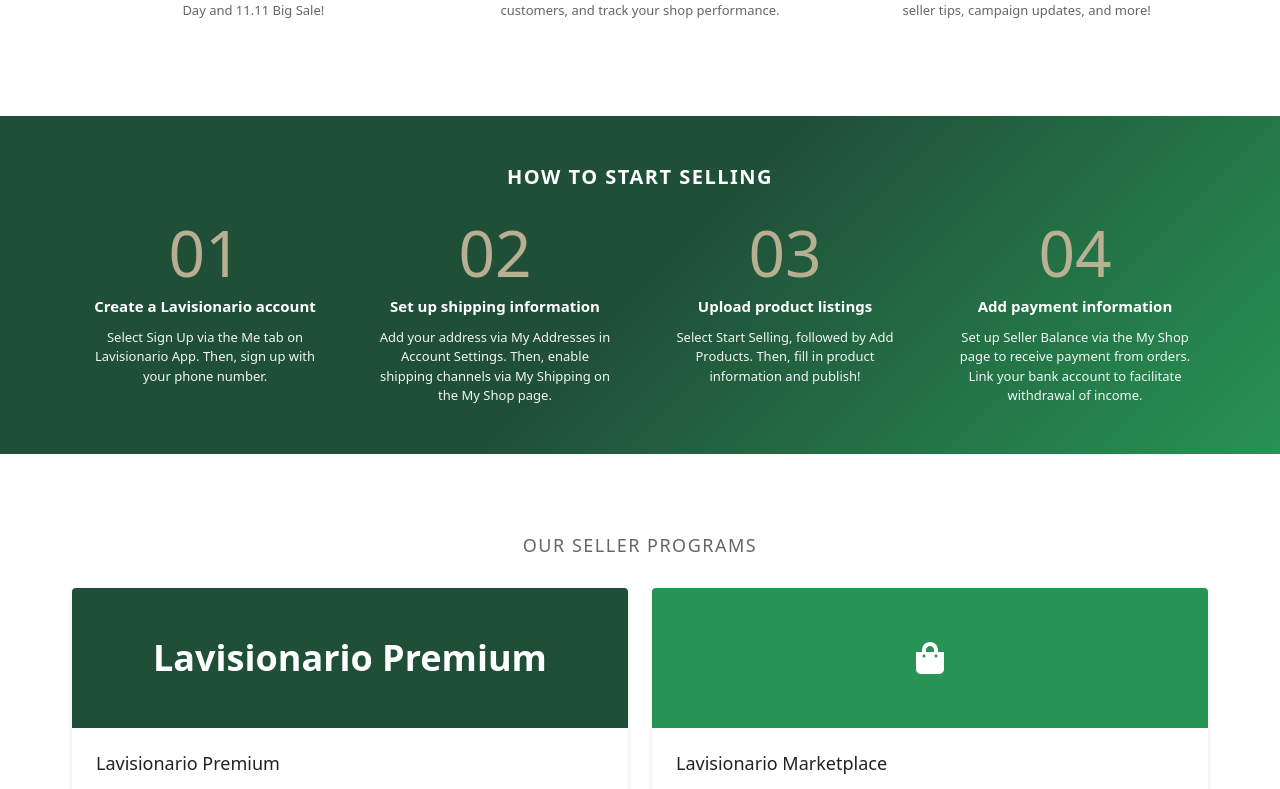
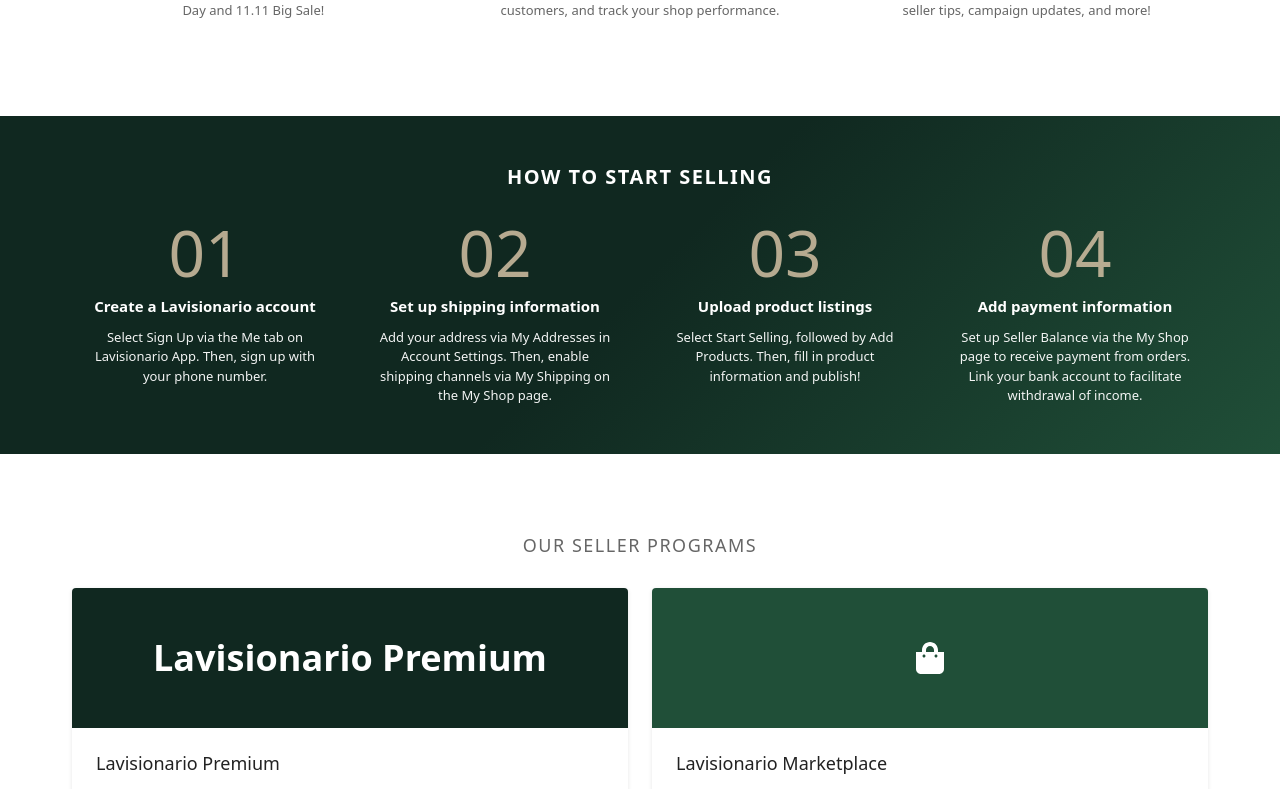
Before and after one commit to lavisionariodev/LV, a Next.js app in the folder frontend/: page /seller/signup in a window 1280 px wide. Shown: the part 1285-2074 px from the top of the page. Built offline with nearby package versions, Linux system fonts and the light colour scheme.

Commit message:
Update dependencies and enhance color theme; add Need Help page and improve navigation links

```diff
--- a/frontend/package.json
+++ b/frontend/package.json
@@ -20,8 +20,8 @@
     "@types/node": "^20",
     "@types/react": "^19",
     "@types/react-dom": "^19",
-    "eslint": "^9",
-    "eslint-config-next": "16.1.6",
+    "eslint": "^10.0.1",
+    "eslint-config-next": "^0.2.4",
     "tailwindcss": "^4",
     "typescript": "^5"
   }
--- a/frontend/src/app/(auth)/seller/login/page.jsx
+++ b/frontend/src/app/(auth)/seller/login/page.jsx
@@ -1,6 +1,7 @@
 'use client';
 
 import { useState } from 'react';
+import Link from 'next/link';
 import styles from './login.module.css';
 
 export default function LoginPage() {
@@ -260,7 +261,7 @@ export default function LoginPage() {
               )}
 
               <p className={styles.signupText}>
-                New to Lavisionario? <a href="#">Sign Up</a>
+                New to Lavisionario? <Link href="/seller/signup">Sign Up</Link>
               </p>
             </div>
           </div>
--- a/frontend/src/app/(auth)/seller/signup/page.jsx
+++ b/frontend/src/app/(auth)/seller/signup/page.jsx
@@ -1,6 +1,7 @@
 'use client';
 
 import { useState, useEffect } from 'react';
+import Link from 'next/link';
 import styles from './signup.module.css';
 import { FaStore, FaGift, FaHandshake, FaBullhorn, FaTruck,
          FaShoppingBasket, FaChartLine, FaWarehouse, FaGraduationCap,
@@ -76,7 +77,7 @@ const Step1PhoneInput = ({ phoneNumber, setPhoneNumber, onNext, currentStep }) =
       </p>
 
       <p className={styles.loginLink}>
-        Have an account? <a href="#">Log In</a>
+        Have an account? <Link href="/seller/login">Log In</Link>
       </p>
     </div>
   </div>
--- a/frontend/src/app/(auth)/seller/signup/signup.module.css
+++ b/frontend/src/app/(auth)/seller/signup/signup.module.css
@@ -1,17 +1,3 @@
-:root {
-  --color-dark-brown: #4a4a4a;
-  --color-brown-hover: #35312e;
-  --color-light-bg: #f5f5f5;
-  --color-border: #d0d0d0;
-  --color-text-primary: #1a1a1a;
-  --color-text-secondary: #666;
-  --color-error: #ff424f;
-  --color-main-accent: #204F38;
-  --color-secondary-accent: #279354;
-  --color-primary: #204F38;
-  --color-primary-hover: #163a29;
-}
-
 .pageWrapper {
   min-height: 100vh;
   background: #f5f5f5;
@@ -995,7 +981,7 @@
 
 /* How to Start Section */
 .howToStartSection {
-  background: linear-gradient(135deg, var(--color-main-accent) 50%, var(--color-secondary-accent) 100%);
+  background: linear-gradient(135deg, var(--color-main-accent) 50%, var(--color-primary) 100%);
   padding: 3rem 0;
   color: white;
 }
@@ -1078,7 +1064,7 @@
 }
 
 .marketplaceHeader {
-  background: var(--color-secondary-accent);
+  background: var(--color-primary);
 }
 
 .shopeeMallLogo {
@@ -1155,7 +1141,7 @@
 }
 
 .marketplaceBtn {
-  background: var(--color-secondary-accent);
+  background: var(--color-primary);
 }
 
 /* Support Section */
--- a/frontend/src/app/(public)/shop/shop.module.css
+++ b/frontend/src/app/(public)/shop/shop.module.css
@@ -1,22 +1,4 @@
 @import url('https://fonts.googleapis.com/css2?family=Lora:ital,wght@0,400;0,500;0,700;1,400;1,500;1,700&family=Cormorant+Garamond:ital,wght@0,300;0,400;0,500;0,600;1,300;1,400;1,500&family=Lato:wght@300;400;700&display=swap');
-
-/* =========================
-   COLOR VARIABLES
-========================= */
-:root {
-  --color-green:          #102820;
-  --color-green-dark:     #4D2D18;
-  --color-gold-darkest:   #4D2D18;
-  --color-gold-dark:      #8A6240;
-  --color-gold-base:      #A8894A;
-  --color-gold-bright:    #BFA96B;
-  --color-gold-light:     #F7F4EF;
-  --color-cream:          #F7F4EF;
-  --color-off-white:      #F7F4EF;
-  --color-light-gray:     #EDE8E0;
-  --color-text-primary:   #1E1E1E;
-  --color-text-secondary: #6B6B6B;
-}
 
 /* =========================
    PAGE
--- a/frontend/src/app/globals.css
+++ b/frontend/src/app/globals.css
@@ -87,20 +87,22 @@ p {
 ================================ */
 
 :root {
-  --color-black: #111111;
-  --color-white: #ffffff;
-  --color-gray-100: #f5f5f5;
-  --color-gray-300: #d4d4d4;
-  --color-gray-600: #525252;
-
   --color-main-accent: #102820;
   --color-secondary-accent: #8A6240;
+  --color-dark-brown: #4a4a4a;
+  --color-border: #d0d0d0;
+  --color-text-primary: #1a1a1a;
+  --color-text-secondary: #666;
+  --color-primary: #204F38;
+  --color-primary-hover: #163a29;
+
+  /* Gold / shop & navbar palette */
+  --color-gold-base: #A8894A;
+  --color-gold-bright: #BFA96B;
+  --color-green: #102820;
+  --color-cream: #F7F4EF;
+  --color-light-gray: #EDE8E0;
 
   --max-width: 1200px;
   --page-padding: 1.25rem;
 }
-
-:root {
-  --page-padding: 20px;
-  --max-width: 1200px;
-}
--- a/frontend/src/components/layout/PublicNavbar/PublicNavbar.module.css
+++ b/frontend/src/components/layout/PublicNavbar/PublicNavbar.module.css
@@ -1,11 +1,3 @@
-:root {
-  --color-gold-darkest: #4D2D18;
-  --color-gold-dark: #8A6240;
-  --color-gold-base: #A8894A;
-  --color-gold-bright: #BFA96B;
-  --color-gold-light: #F7F4EF;
-}
-
 /* ===== HEADER ===== */
 .header {
   position: sticky;
```
Also changed, not shown: frontend/src/app/(auth)/seller/need_help/page.jsx (renamed from frontend/src/app/(auth)/seller/need_help/page.js), 1 other file (tests, documents, lock files or other folders).
